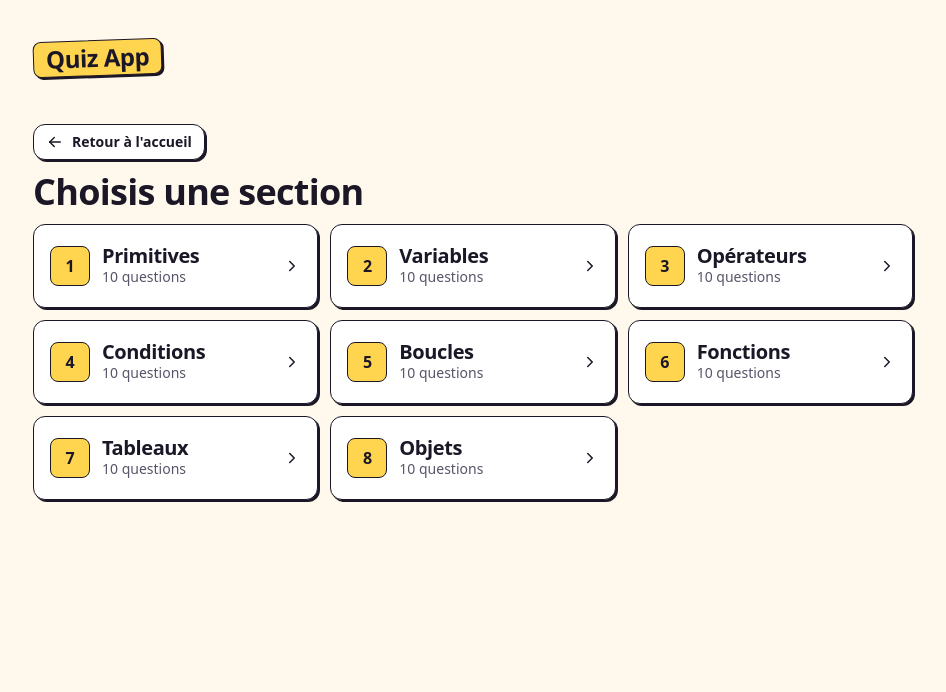
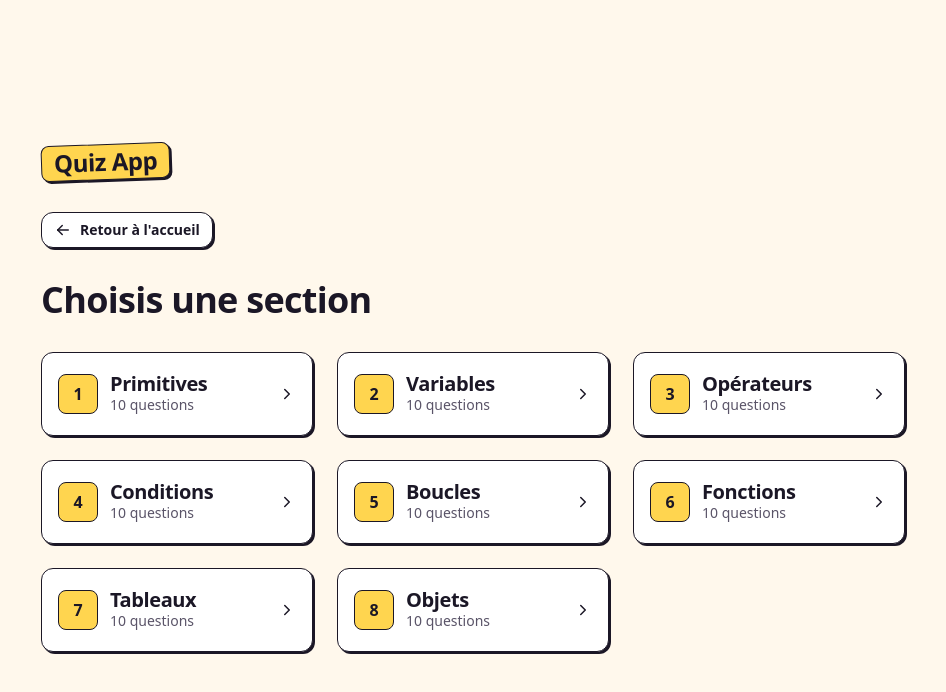
Before and after one commit to jade-hernandez/quiz-app, a React (Vite) app: page / in a window 1280 px wide. Both pictures are taken after a click on the button 417 px from the left and 531 px from the top of the page. Shown: the top 692 px of the page, without its empty margins (167-1113 px from the left). Built offline with nearby package versions, Linux system fonts and the light colour scheme; a web font is replaced by a local one.

Commit message:
feat: lay out the section cards in a left-aligned wrapping row

```diff
--- a/src/features/sections/Sections.tsx
+++ b/src/features/sections/Sections.tsx
@@ -14,9 +14,10 @@ export function Sections({ topic, onBack, onSelectSection }: SectionsProps) {
   return (
     <main
       data-topic={topic}
-      className='mx-auto flex min-h-dvh w-full max-w-160 flex-col gap-3 p-4 lg:max-w-240 lg:p-10'
+      className='mx-auto flex min-h-dvh w-full max-w-160 flex-col p-4 lg:max-w-236 lg:p-10'
     >
-      <header className='hidden lg:mb-9 lg:flex'>
+      <div className='flex flex-col gap-6 md:mt-36 md:gap-8 lg:mt-26'>
+        <header className='hidden lg:flex'>
           <Logo />
         </header>
         <div className='flex'>
@@ -32,9 +33,12 @@ export function Sections({ topic, onBack, onSelectSection }: SectionsProps) {
         >
           Choisis une section
         </h1>
-      <ul className='flex flex-col gap-2 md:grid md:grid-cols-2 md:gap-3 lg:grid-cols-3'>
+        <ul className='flex flex-col gap-2 md:flex-row md:flex-wrap md:gap-6'>
           {sectionsOfTopic(topic).map((section, index) => (
-          <li key={section.id}>
+            <li
+              key={section.id}
+              className='md:w-73 lg:w-68'
+            >
               <SectionRow
                 number={index + 1}
                 label={section.label}
@@ -44,6 +48,7 @@ export function Sections({ topic, onBack, onSelectSection }: SectionsProps) {
             </li>
           ))}
         </ul>
+      </div>
     </main>
   );
 }
```
Also changed, not shown: 1 other file (tests, documents, lock files or other folders). Lines whose indentation alone changed are shown as unchanged.
